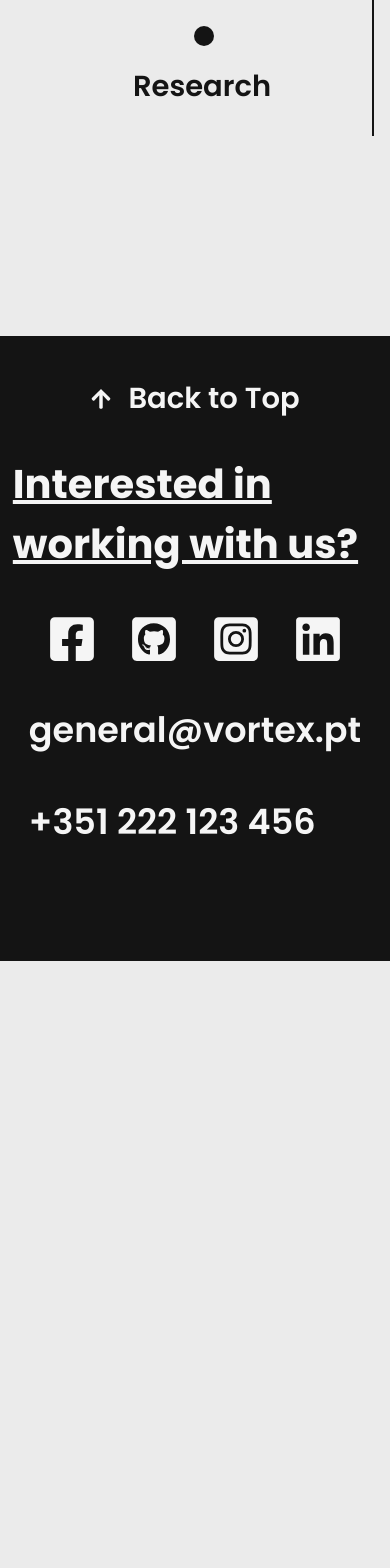
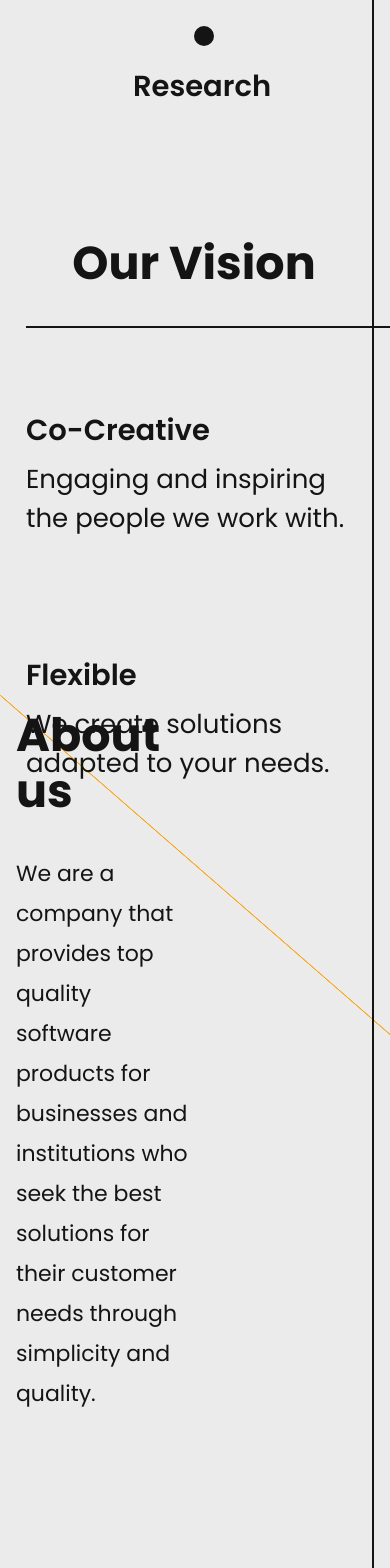
Before and after one commit to LGP21-LGP1/lgp21-lgp1.github.io, a Next.js app: page / in a window 390 px wide. Shown: the part 1500-3068 px from the top of the page. Before the commit the page ends 2461 px from the top, so only its background shows below. Built offline with nearby package versions, Linux system fonts and the light colour scheme; no server answers; a web font is replaced by a local one.

Commit message:
homepage: vision responsive

```diff
--- a/pages/index.js
+++ b/pages/index.js
@@ -112,7 +112,7 @@ export default function Home() {
                 </span>
               </div>
             </section>
-            {/* <section id={style.vision}>
+            <section id={style.vision}>
               <h2 id={style.ourVision}>Our Vision</h2>
               <hr id={style.visionLine}></hr>
               <AbstractArt id={style.abstractArt} />
@@ -177,7 +177,7 @@ export default function Home() {
             </section>
             <DarkCircle id={style.darkCircle} />
             <LShape id={style.lShape} />
-            <YellowLines id={style.yellowLines} /> */}
+            <YellowLines id={style.yellowLines} />
           </span>
         </main>
         <Footer dark={true} />
--- a/styles/home.module.css
+++ b/styles/home.module.css
@@ -224,6 +224,7 @@
 
 #visionStatements {
   display: flex;
+  flex-wrap: wrap;
   height: 230px;
 }
 
```
